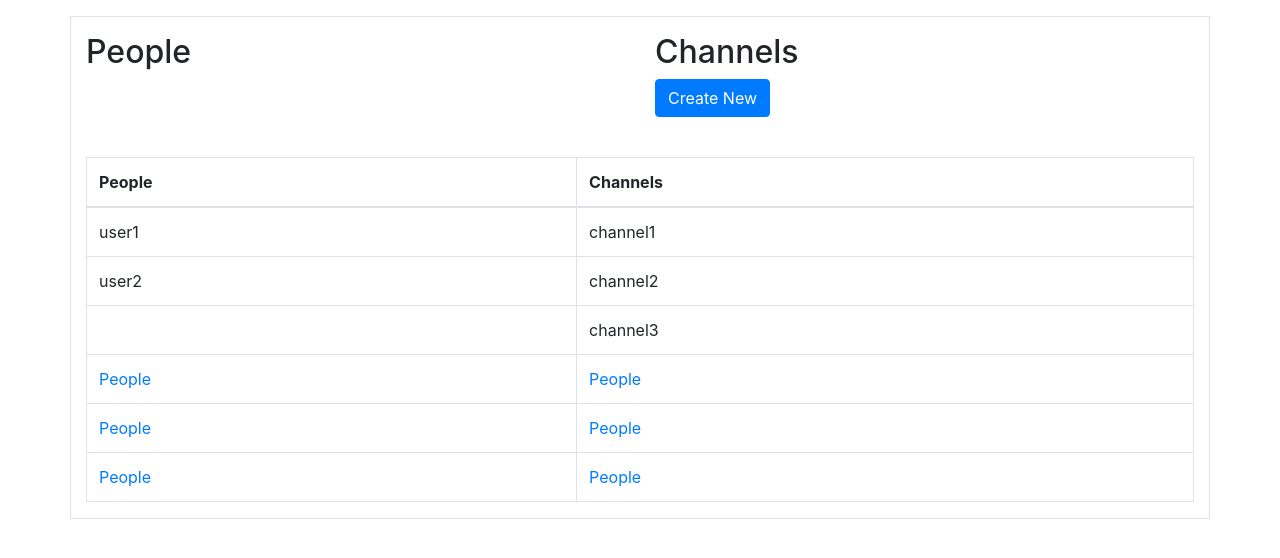
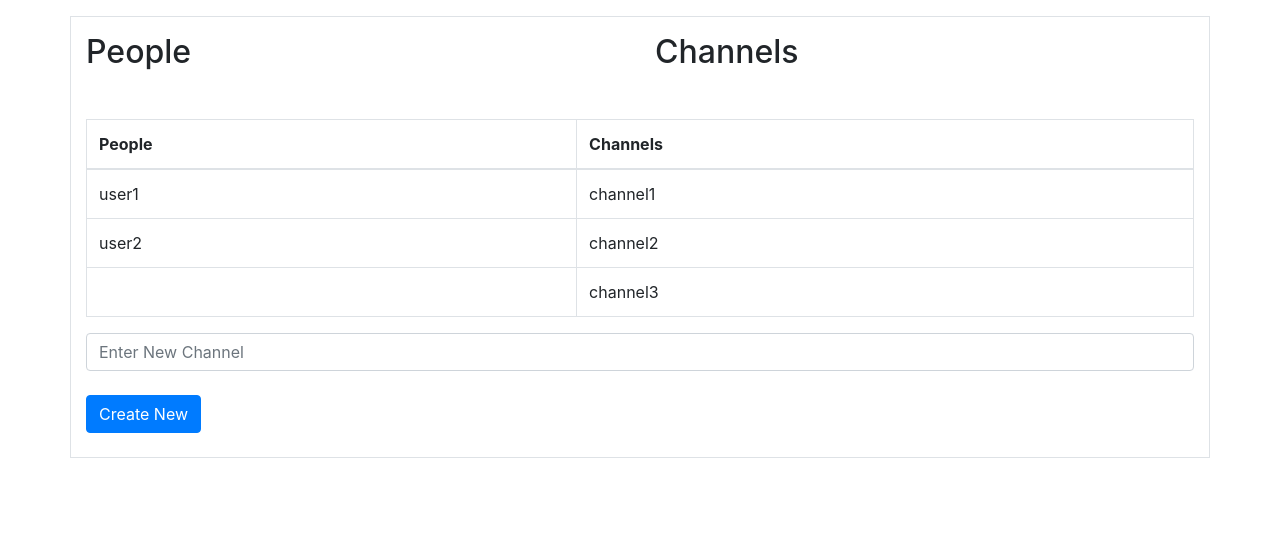
Before and after one commit to arsalanj123/harvardx-project2-flack-app, a Flask app: page /main in a window 1280 px wide. Shown: the part 56-614 px from the top of the page. Run offline with Flask 2, Linux system fonts and the light colour scheme; some libraries are stand-ins or nearby versions.

Commit message:
Front-end showing channels works fine

```diff
--- a/application.py
+++ b/application.py
@@ -5,46 +5,49 @@ from flask_socketio import SocketIO, emit
 from datetime import datetime
 
 
-#Flask Application config
+# Flask Application config
 app = Flask(__name__)
 app.config["SECRET_KEY"] = os.getenv("SECRET_KEY")
 app.debug = Flask
 socketio = SocketIO(app)
 
-#Session configuration
+# Session configuration
 app.config["SESSION_PERMANENT"] = False
 app.config["SESSION_TYPE"] = 'filesystem'
 Session(app)
 
-#Socket
+# Socket
 
 all_users = ['user1', 'user2']
 all_channels = ['channel1', 'channel2', 'channel3']
 
+
 def find_larger(lst1, lst2):
 
     if len(lst1) > len(lst2):
-       larger = "list1"
+        larger = "list1"
     else:
         larger = "list2"
     return larger
 
-@app.route("/login", methods=["GET","POST"])
+
+
+@app.route("/login", methods=["GET", "POST"])
 def index():
 
-    #session check
+    # session check
     session["session_id"] = 0
     print(session["session_id"])
 
     if request.method == "GET":
-    #if user already loggedin
+        # if user already loggedin
         if session["session_id"] > 0:
             return redirect("/main")
-    #if user not loggedin
+    # if user not loggedin
         else:
             return render_template("login.html")
 
-    #if post request
+    # if post request
     elif request.method == "POST":
 
         # if user already loggedin
@@ -59,21 +62,32 @@ def index():
             return redirect("/main")
 
 
-#default page
-@app.route("/main", methods=["GET","POST"])
+# default page
+@app.route("/main", methods=["GET", "POST"])
 def main():
     larger = find_larger(all_users, all_channels)
     print(all_users)
-    return render_template("homepage.html", all_users = all_users, all_channels = all_channels, larger=larger)
+    return render_template("homepage.html", all_users=all_users, all_channels=all_channels, larger=larger)
 
-#channel page
-@app.route("/channel", methods=["GET","POST"])
+@app.route("/channel_create", methods=["POST"])
+def channel_create():
+    new_channel_to_create = request.form.get("new_channel_from_form")
+    all_channels.append(new_channel_to_create)
+    larger = find_larger(all_users, all_channels)
+    print(all_users)
+    return render_template("homepage.html", all_users=all_users, all_channels=all_channels, larger=larger)
+
+
+
+# channel page
+@app.route("/channel", methods=["GET", "POST"])
 def channel():
   #  print(session["username"])
-#    if session["username"] != "":
+    #    if session["username"] != "":
     return render_template("channel.html")
  #   else:
  #   return redirect("/login")
+
 
 @socketio.on("submit vote")
 def vote(data):
@@ -81,7 +95,9 @@ def vote(data):
     selection = data["selection"]
     print(type(data))
     print(selection)
-    emit("announce vote", {"selection": selection, "username": username}, broadcast=True)
+    emit("announce vote", {"selection": selection,
+                           "username": username}, broadcast=True)
+
 
 if __name__ == "__main__":
     socketio.run(app, debug=True)
--- a/templates/homepage.html
+++ b/templates/homepage.html
@@ -26,7 +26,8 @@
     <!--Nav Bar-->
     <nav class="navbar navbar-expand-sm navbar-dark bg-dark">
       <a class="navbar-brand" href="#">Flack</a>
-        <button class="navbar-toggler" type="button" data-toggle="collapse" data-target="#navbarsExample03" aria-controls="navbarsExample03" aria-expanded="false" aria-label="Toggle navigation">
+      <button class="navbar-toggler" type="button" data-toggle="collapse" data-target="#navbarsExample03"
+        aria-controls="navbarsExample03" aria-expanded="false" aria-label="Toggle navigation">
         <span class="navbar-toggler-icon"></span>
       </button>
 
@@ -39,7 +40,8 @@
             <a class="nav-link" href="#">Link</a>
           </li>
           <li class="nav-item dropdown">
-              <a class="nav-link dropdown-toggle" href="#" id="dropdown03" data-toggle="dropdown" aria-haspopup="true" aria-expanded="false">People</a>
+            <a class="nav-link dropdown-toggle" href="#" id="dropdown03" data-toggle="dropdown" aria-haspopup="true"
+              aria-expanded="false">People</a>
             <div class="dropdown-menu" aria-labelledby="dropdown03">
               <a class="dropdown-item" href="#">Action</a>
               <a class="dropdown-item" href="#">Another action</a>
@@ -47,7 +49,8 @@
             </div>
           </li>
           <li class="nav-item dropdown">
-              <a class="nav-link dropdown-toggle" href="#" id="dropdown03" data-toggle="dropdown" aria-haspopup="true" aria-expanded="false">Channels</a>
+            <a class="nav-link dropdown-toggle" href="#" id="dropdown03" data-toggle="dropdown" aria-haspopup="true"
+              aria-expanded="false">Channels</a>
             <div class="dropdown-menu" aria-labelledby="dropdown03">
               <a class="dropdown-item" href="#">Action</a>
               <a class="dropdown-item" href="#">Another action</a>
@@ -74,16 +77,11 @@
         <div class="col-md-6 themed-grid-col">
           <h2>Channels</h2>
           <div class="text-centered">
-            <form action="/channel-create" method='POST' class="">
-              <button class="btn btn-primary my-2 my-sm-0" type="submit">Create New</button>
-            </form>
             <br>
-
-
           </div>
         </div>
       </div>
-      <div id table=overview >
+      <div class="text-centered" table=overview>
         <table class="table table-hover table-bordered">
           <thead>
             <tr>
@@ -115,21 +113,20 @@
             {% endif %}
 
 
-              <tr>
-              <td><a href = '#'>People</a></td>
-              <td><a href = '#'>People</a></td>
-            </tr>
-            <tr>
-              <td><a href = '#'>People</a></td>
-              <td><a href = '#'>People</a></td>
-            </tr>
-            <tr>
-              <td><a href = '#'>People</a></td>
-              <td><a href = '#'>People</a></td>
-            </tr>
+
         </table>
+
       </div>
+      <form action="/channel_create" method='POST' class="">
 
+        <input type="text" class="form-control" placeholder="Enter New Channel" name="new_channel_from_form" required="required">
+
+        <br>
+
+        <button class="btn btn-primary my-2 my-sm-0" type="submit">Create New</button>
+
+      </form>
+      <br>
     </div>
 
 
```
Lines whose indentation alone changed are shown as unchanged.
